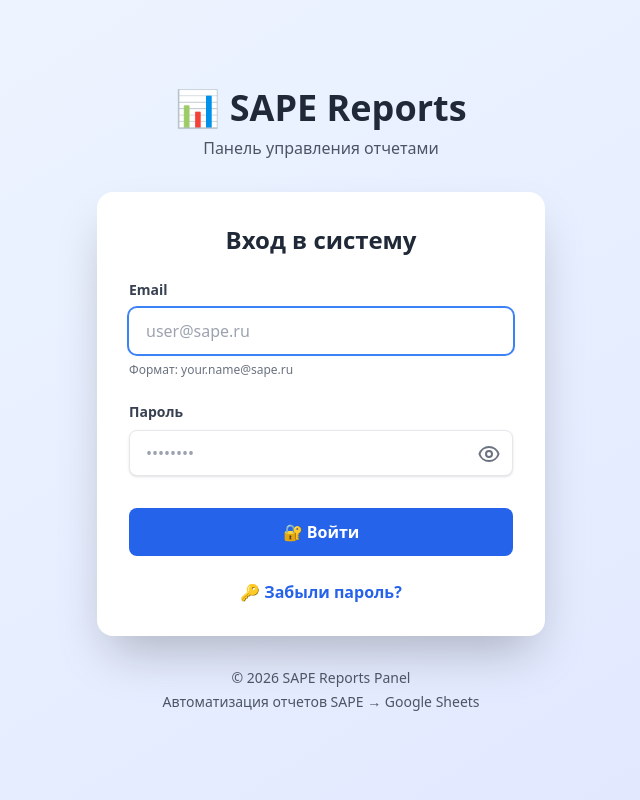
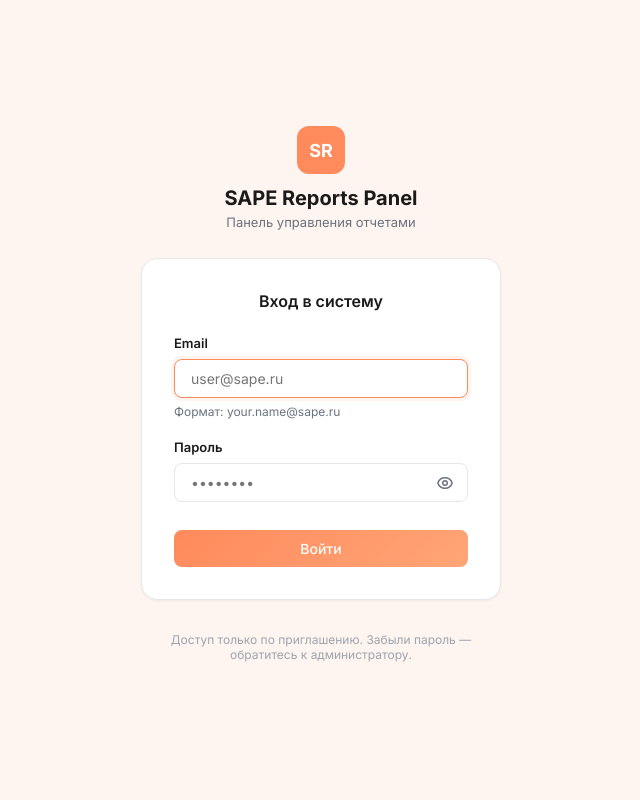
Before and after one commit to annbezk777/reports, a Flask app: page /login in a window 1280 px wide. Shown: the whole page, without its empty margins (319-959 px from the left). Run offline with Flask 3, Linux system fonts and the light colour scheme; some libraries are stand-ins or nearby versions.

Commit message:
Redesign login page to match app style, remove email-based password reset
Login page used a standalone Tailwind gradient card unlike the rest of
the app - rebuilt it with the same CSS vars/card pattern used elsewhere
(dashboard.css), no more CDN Tailwind.

Removed the self-service "забыли пароль" flow entirely: SMTP was never
actually configured, so sending the reset email always failed, and the
fallback printed the 6-digit reset code directly in the page response -
meaning anyone who knew an active user's email could read their reset
code without ever touching that mailbox. Replaced it with an
admin-only reset on the add-user page: existing users are listed with
a "Сбросить пароль" action, same hand-the-password-over-directly trust
model as creating an account.

```diff
--- a/app.py
+++ b/app.py
@@ -226,15 +226,15 @@ def register():
         # Validation
         if not email.endswith('@sape.ru'):
             flash('Email должен заканчиваться на @sape.ru', 'error')
-            return render_template('register.html')
+            return redirect(url_for('register'))
 
         if len(password) < 6:
             flash('Пароль должен содержать минимум 6 символов', 'error')
-            return render_template('register.html')
+            return redirect(url_for('register'))
 
         if password != password_confirm:
             flash('Пароли не совпадают', 'error')
-            return render_template('register.html')
+            return redirect(url_for('register'))
 
         # Check if user exists
         conn = get_db_connection()
@@ -245,7 +245,7 @@ def register():
         if existing_user:
             flash('Пользователь с таким email уже существует', 'error')
             conn.close()
-            return render_template('register.html')
+            return redirect(url_for('register'))
 
         password_hash = hashlib.sha256(password.encode()).hexdigest()
 
@@ -261,7 +261,13 @@ VALUES (?, ?, NULL, 1, 1)
         flash(f'Пользователь {email} создан. Сообщите ему пароль лично.', 'success')
         return redirect(url_for('register'))
 
-    return render_template('register.html')
+    conn = get_db_connection()
+    cursor = conn.cursor()
+    cursor.execute('SELECT id, email, active FROM users ORDER BY email')
+    users = cursor.fetchall()
+    conn.close()
+
+    return render_template('register.html', users=users)
 
 
 @app.route('/verify-email', methods=['GET', 'POST'])
@@ -329,153 +335,38 @@ def logout():
     return redirect(url_for('login'))
 
 
-@app.route('/forgot-password', methods=['GET', 'POST'])
-def forgot_password():
-    """Forgot password page"""
-    if request.method == 'POST':
-        email = request.form.get('email', '').strip().lower()
-
-        if not email.endswith('@sape.ru'):
-            flash('Email должен заканчиваться на @sape.ru', 'error')
-            return render_template('forgot_password.html')
-
-        # Check if user exists
-        conn = get_db_connection()
-        cursor = conn.cursor()
-        cursor.execute('SELECT id, email FROM users WHERE email = ? AND active = 1', (email,))
-        user = cursor.fetchone()
-
-        if user:
-            # Generate reset token (6-digit code)
-            reset_token = str(random.randint(100000, 999999))
-
-            # Set expiration time (1 hour from now)
-            from datetime import datetime, timedelta
-            expires = datetime.utcnow() + timedelta(hours=1)
-
-            # Save token to database
-            cursor.execute(
-                'UPDATE users SET reset_token = ?, reset_token_expires = ? WHERE email = ?',
-                (reset_token, expires.isoformat(), email)
-            )
-            conn.commit()
-
-            # Send email with reset code
-            email_sent = False
-            try:
-                msg = MIMEMultipart()
-                msg['From'] = SMTP_EMAIL
-                msg['To'] = email
-                msg['Subject'] = 'Восстановление пароля - SAPE Reports Panel'
-
-                body = f"""
-Здравствуйте!
-
-Вы запросили восстановление пароля для панели отчетов SAPE.
-
-Ваш код для сброса пароля: {reset_token}
-
-Код действителен в течение 1 часа.
-
-Перейдите по ссылке для ввода кода и нового пароля:
-http://localhost:5006/reset-password
-
-Если вы не запрашивали восстановление пароля, просто проигнорируйте это письмо.
-
---
-SAPE Reports Panel
-                """
-
-                msg.attach(MIMEText(body, 'plain', 'utf-8'))
-
-                server = smtplib.SMTP(SMTP_SERVER, SMTP_PORT)
-                server.starttls()
-                if SMTP_PASSWORD:
-                    server.login(SMTP_EMAIL, SMTP_PASSWORD)
-                server.send_message(msg)
-                server.quit()
-                email_sent = True
-
-            except Exception as e:
-                print(f"Error sending reset email: {e}")
-                # Don't show error - just display code instead
-                email_sent = False
-
-            if email_sent:
-                flash(f'Код восстановления отправлен на {email}', 'success')
-            else:
-                # If email failed, show code directly (for development)
-                flash(f'SMTP не настроен. Ваш код восстановления: {reset_token}', 'info')
-                print(f"🔑 RESET CODE for {email}: {reset_token}")
-
-            return redirect(url_for('reset_password'))
-        else:
-            # Don't reveal if user exists or not (security)
-            flash(f'Если пользователь существует, код восстановления отправлен на {email}', 'info')
-            return redirect(url_for('reset_password'))
-
+@app.route('/users/<int:user_id>/reset-password', methods=['POST'])
+@login_required
+def admin_reset_password(user_id):
+    """Admin-only password reset for an existing user - replaces the old
+    self-service "забыли пароль" email-code flow, which leaked the reset
+    code directly in the page response whenever SMTP failed to send
+    (which it always did here, since no SMTP credentials are configured).
+    The admin now sets the new password directly and hands it to the
+    user, same trust model as creating an account."""
+    new_password = request.form.get('new_password', '').strip()
+
+    if len(new_password) < 6:
+        flash('Пароль должен содержать минимум 6 символов', 'error')
+        return redirect(url_for('register'))
+
+    conn = get_db_connection()
+    cursor = conn.cursor()
+    cursor.execute('SELECT email FROM users WHERE id = ?', (user_id,))
+    user = cursor.fetchone()
+
+    if not user:
         conn.close()
-
-    return render_template('forgot_password.html')
-
-
-@app.route('/reset-password', methods=['GET', 'POST'])
-def reset_password():
-    """Reset password with token"""
-    if request.method == 'POST':
-        email = request.form.get('email', '').strip().lower()
-        reset_token = request.form.get('reset_token', '').strip()
-        new_password = request.form.get('new_password', '').strip()
-        confirm_password = request.form.get('confirm_password', '').strip()
-
-        # Validation
-        if not email.endswith('@sape.ru'):
-            flash('Email должен заканчиваться на @sape.ru', 'error')
-            return render_template('reset_password.html')
-
-        if len(new_password) < 6:
-            flash('Пароль должен содержать минимум 6 символов', 'error')
-            return render_template('reset_password.html')
-
-        if new_password != confirm_password:
-            flash('Пароли не совпадают', 'error')
-            return render_template('reset_password.html')
-
-        # Check token
-        conn = get_db_connection()
-        cursor = conn.cursor()
-        cursor.execute(
-            'SELECT id, reset_token_expires FROM users WHERE email = ? AND reset_token = ? AND active = 1',
-            (email, reset_token)
-        )
-        user = cursor.fetchone()
-
-        if user:
-            # Check if token expired
-            from datetime import datetime
-            expires = datetime.fromisoformat(user['reset_token_expires'])
-
-            if datetime.utcnow() > expires:
-                flash('Код восстановления истек. Запросите новый код.', 'error')
-                conn.close()
-                return redirect(url_for('forgot_password'))
-
-            # Update password
-            password_hash = hashlib.sha256(new_password.encode()).hexdigest()
-            cursor.execute(
-                'UPDATE users SET password_hash = ?, reset_token = NULL, reset_token_expires = NULL WHERE email = ?',
-                (password_hash, email)
-            )
-            conn.commit()
-            conn.close()
-
-            flash('Пароль успешно изменен! Войдите с новым паролем.', 'success')
-            return redirect(url_for('login'))
-        else:
-            flash('Неверный email или код восстановления', 'error')
-            conn.close()
-
-    return render_template('reset_password.html')
+        flash('Пользователь не найден', 'error')
+        return redirect(url_for('register'))
+
+    password_hash = hashlib.sha256(new_password.encode()).hexdigest()
+    cursor.execute('UPDATE users SET password_hash = ? WHERE id = ?', (password_hash, user_id))
+    conn.commit()
+    conn.close()
+
+    flash(f'Пароль для {user["email"]} изменён. Сообщите его пользователю лично.', 'success')
+    return redirect(url_for('register'))
 
 
 # ==================== ROUTES ====================
--- a/app/templates/login.html
+++ b/app/templates/login.html
@@ -4,95 +4,210 @@
     <meta charset="UTF-8">
     <meta name="viewport" content="width=device-width, initial-scale=1.0">
     <title>Вход - SAPE Reports Panel</title>
-    <script src="https://cdn.tailwindcss.com"></script>
+
+    <link rel="icon" type="image/svg+xml" href="{{ url_for('static', filename='favicon.svg') }}">
+
+    <link rel="preconnect" href="https://fonts.googleapis.com">
+    <link rel="preconnect" href="https://fonts.gstatic.com" crossorigin>
+    <link href="https://fonts.googleapis.com/css2?family=Inter:wght@400;500;600;700&display=optional" rel="stylesheet">
+
+    <link rel="stylesheet" href="{{ url_for('static', filename='css/dashboard.css') }}?v=14102001">
+
+    <style>
+        body {
+            min-height: 100vh;
+            display: flex;
+            align-items: center;
+            justify-content: center;
+            background: var(--peach-bg);
+        }
+
+        .auth-wrap {
+            width: 100%;
+            max-width: 400px;
+            padding: 0 20px;
+        }
+
+        .auth-brand {
+            text-align: center;
+            margin-bottom: 28px;
+        }
+
+        .auth-brand-icon {
+            width: 48px;
+            height: 48px;
+            border-radius: 12px;
+            background: var(--primary-orange);
+            color: #fff;
+            display: inline-flex;
+            align-items: center;
+            justify-content: center;
+            font-weight: 700;
+            font-size: 18px;
+            margin-bottom: 12px;
+        }
+
+        .auth-brand h1 {
+            font-size: 20px;
+            font-weight: 700;
+            color: var(--text-primary);
+            margin: 0 0 4px;
+        }
+
+        .auth-brand p {
+            font-size: 13px;
+            color: var(--text-secondary);
+            margin: 0;
+        }
+
+        .auth-card {
+            background: var(--bg-white);
+            border: 1px solid var(--border-color);
+            border-radius: 16px;
+            box-shadow: var(--shadow-sm);
+            padding: 32px;
+        }
+
+        .auth-card h2 {
+            font-size: 16px;
+            font-weight: 600;
+            color: var(--text-primary);
+            margin: 0 0 24px;
+            text-align: center;
+        }
+
+        .auth-flash {
+            margin-bottom: 20px;
+            padding: 12px 16px;
+            border-radius: 8px;
+            font-size: 13px;
+            line-height: 1.5;
+        }
+
+        .auth-flash.error {
+            background: #fef2f2;
+            border: 1px solid #fecaca;
+            color: #b91c1c;
+        }
+
+        .auth-flash.success,
+        .auth-flash.info {
+            background: #f0fdf4;
+            border: 1px solid #bbf7d0;
+            color: #15803d;
+        }
+
+        .auth-field {
+            margin-bottom: 20px;
+        }
+
+        .auth-field label {
+            display: block;
+            font-size: 13px;
+            font-weight: 600;
+            color: var(--text-primary);
+            margin-bottom: 8px;
+        }
+
+        .auth-field input {
+            width: 100%;
+            padding: 10px 16px;
+            border: 1px solid var(--border-color);
+            border-radius: 8px;
+            font-size: 14px;
+            color: var(--text-primary);
+            transition: border-color 0.2s;
+            box-sizing: border-box;
+        }
+
+        .auth-field input:focus {
+            outline: none;
+            border-color: var(--primary-orange);
+            box-shadow: 0 0 0 3px rgba(255, 138, 91, 0.1);
+        }
+
+        .auth-field .hint {
+            font-size: 12px;
+            color: var(--text-secondary);
+            margin-top: 6px;
+        }
+
+        .auth-password-wrap {
+            position: relative;
+        }
+
+        .auth-password-wrap input {
+            padding-right: 44px;
+        }
+
+        .auth-toggle-eye {
+            position: absolute;
+            right: 10px;
+            top: 50%;
+            transform: translateY(-50%);
+            border: none;
+            background: none;
+            cursor: pointer;
+            color: var(--text-secondary);
+            padding: 4px;
+            display: flex;
+        }
+
+        .auth-footer {
+            text-align: center;
+            margin-top: 32px;
+            font-size: 12px;
+            color: var(--text-light);
+        }
+    </style>
 </head>
-<body class="bg-gradient-to-br from-blue-50 to-indigo-100 min-h-screen flex items-center justify-center">
-    <div class="max-w-md w-full mx-4">
-        <!-- Logo/Title -->
-        <div class="text-center mb-8">
-            <h1 class="text-4xl font-bold text-gray-800 mb-2">📊 SAPE Reports</h1>
-            <p class="text-gray-600">Панель управления отчетами</p>
+<body>
+    <div class="auth-wrap">
+        <div class="auth-brand">
+            <div class="auth-brand-icon">SR</div>
+            <h1>SAPE Reports Panel</h1>
+            <p>Панель управления отчетами</p>
         </div>
 
-        <!-- Login Card -->
-        <div class="bg-white rounded-2xl shadow-2xl p-8">
-            <h2 class="text-2xl font-bold text-gray-800 mb-6 text-center">Вход в систему</h2>
+        <div class="auth-card">
+            <h2>Вход в систему</h2>
 
-            <!-- Flash Messages -->
             {% with messages = get_flashed_messages(with_categories=true) %}
                 {% if messages %}
                     {% for category, message in messages %}
-                        <div class="mb-4 p-4 rounded-lg {% if category == 'error' %}bg-red-50 border border-red-200 text-red-700{% else %}bg-green-50 border border-green-200 text-green-700{% endif %}">
-                            {{ message }}
-                        </div>
+                        <div class="auth-flash {{ category }}">{{ message }}</div>
                     {% endfor %}
                 {% endif %}
             {% endwith %}
 
-            <!-- Login Form -->
             <form method="POST" action="{{ url_for('login') }}">
-                <!-- Email -->
-                <div class="mb-6">
-                    <label class="block text-gray-700 text-sm font-bold mb-2" for="email">
-                        Email
-                    </label>
-                    <input class="shadow appearance-none border rounded-lg w-full py-3 px-4 text-gray-700 leading-tight focus:outline-none focus:ring-2 focus:ring-blue-500 focus:border-transparent"
-                           id="email"
-                           name="email"
-                           type="email"
-                           placeholder="user@sape.ru"
-                           required
-                           autofocus>
-                    <p class="text-gray-500 text-xs mt-2">Формат: your.name@sape.ru</p>
+                <div class="auth-field">
+                    <label for="email">Email</label>
+                    <input id="email" name="email" type="email" placeholder="user@sape.ru" required autofocus>
+                    <p class="hint">Формат: your.name@sape.ru</p>
                 </div>
 
-                <!-- Password with show/hide -->
-                <div class="mb-8">
-                    <label class="block text-gray-700 text-sm font-bold mb-2" for="password">
-                        Пароль
-                    </label>
-                    <div class="relative">
-                        <input class="shadow appearance-none border rounded-lg w-full py-3 px-4 pr-12 text-gray-700 leading-tight focus:outline-none focus:ring-2 focus:ring-blue-500 focus:border-transparent"
-                               id="password"
-                               name="password"
-                               type="password"
-                               placeholder="••••••••"
-                               required>
-                        <button type="button"
-                                onclick="togglePassword()"
-                                class="absolute right-3 top-3 text-gray-500 hover:text-gray-700 focus:outline-none">
-                            <svg id="eye-icon" class="w-6 h-6" fill="none" stroke="currentColor" viewBox="0 0 24 24">
+                <div class="auth-field">
+                    <label for="password">Пароль</label>
+                    <div class="auth-password-wrap">
+                        <input id="password" name="password" type="password" placeholder="••••••••" required>
+                        <button type="button" class="auth-toggle-eye" onclick="togglePassword()">
+                            <svg id="eye-icon" width="18" height="18" fill="none" stroke="currentColor" viewBox="0 0 24 24">
                                 <path stroke-linecap="round" stroke-linejoin="round" stroke-width="2" d="M15 12a3 3 0 11-6 0 3 3 0 016 0z" />
                                 <path stroke-linecap="round" stroke-linejoin="round" stroke-width="2" d="M2.458 12C3.732 7.943 7.523 5 12 5c4.478 0 8.268 2.943 9.542 7-1.274 4.057-5.064 7-9.542 7-4.477 0-8.268-2.943-9.542-7z" />
-                            </svg>
-                            <svg id="eye-off-icon" class="w-6 h-6 hidden" fill="none" stroke="currentColor" viewBox="0 0 24 24">
-                                <path stroke-linecap="round" stroke-linejoin="round" stroke-width="2" d="M13.875 18.825A10.05 10.05 0 0112 19c-4.478 0-8.268-2.943-9.543-7a9.97 9.97 0 011.563-3.029m5.858.908a3 3 0 114.243 4.243M9.878 9.878l4.242 4.242M9.88 9.88l-3.29-3.29m7.532 7.532l3.29 3.29M3 3l3.59 3.59m0 0A9.953 9.953 0 0112 5c4.478 0 8.268 2.943 9.543 7a10.025 10.025 0 01-4.132 5.411m0 0L21 21" />
                             </svg>
                         </button>
                     </div>
                 </div>
 
-                <!-- Submit Button -->
-                <button class="w-full bg-blue-600 hover:bg-blue-700 text-white font-bold py-3 px-4 rounded-lg focus:outline-none focus:shadow-outline transition duration-200"
-                        type="submit">
-                    🔐 Войти
+                <button class="btn btn-primary" type="submit" style="width: 100%; justify-content: center; margin-top: 8px;">
+                    Войти
                 </button>
             </form>
-
-            <!-- Forgot Password Link -->
-            <div class="mt-6 text-center space-y-2">
-                <p class="text-gray-600">
-                    <a href="{{ url_for('forgot_password') }}" class="text-blue-600 hover:text-blue-800 font-bold">
-                        🔑 Забыли пароль?
-                    </a>
-                </p>
-            </div>
         </div>
 
-        <!-- Footer -->
-        <div class="text-center mt-8 text-gray-600 text-sm">
-            <p>© 2026 SAPE Reports Panel</p>
-            <p class="mt-1">Автоматизация отчетов SAPE → Google Sheets</p>
+        <div class="auth-footer">
+            <p>Доступ только по приглашению. Забыли пароль — обратитесь к администратору.</p>
         </div>
     </div>
 
@@ -100,16 +215,13 @@
         function togglePassword() {
             const passwordInput = document.getElementById('password');
             const eyeIcon = document.getElementById('eye-icon');
-            const eyeOffIcon = document.getElementById('eye-off-icon');
 
             if (passwordInput.type === 'password') {
                 passwordInput.type = 'text';
-                eyeIcon.classList.add('hidden');
-                eyeOffIcon.classList.remove('hidden');
+                eyeIcon.innerHTML = '<path stroke-linecap="round" stroke-linejoin="round" stroke-width="2" d="M13.875 18.825A10.05 10.05 0 0112 19c-4.478 0-8.268-2.943-9.543-7a9.97 9.97 0 011.563-3.029m5.858.908a3 3 0 114.243 4.243M9.878 9.878l4.242 4.242M9.88 9.88l-3.29-3.29m7.532 7.532l3.29 3.29M3 3l3.59 3.59m0 0A9.953 9.953 0 0112 5c4.478 0 8.268 2.943 9.543 7a10.025 10.025 0 01-4.132 5.411m0 0L21 21" />';
             } else {
                 passwordInput.type = 'password';
-                eyeIcon.classList.remove('hidden');
-                eyeOffIcon.classList.add('hidden');
+                eyeIcon.innerHTML = '<path stroke-linecap="round" stroke-linejoin="round" stroke-width="2" d="M15 12a3 3 0 11-6 0 3 3 0 016 0z" /><path stroke-linecap="round" stroke-linejoin="round" stroke-width="2" d="M2.458 12C3.732 7.943 7.523 5 12 5c4.478 0 8.268 2.943 9.542 7-1.274 4.057-5.064 7-9.542 7-4.477 0-8.268-2.943-9.542-7z" />';
             }
         }
     </script>
```
Also changed, not shown: app/templates/forgot_password.html (deleted, +0 -76 lines), app/templates/register.html (+33 -1 lines), app/templates/reset_password.html (deleted, +0 -127 lines).
